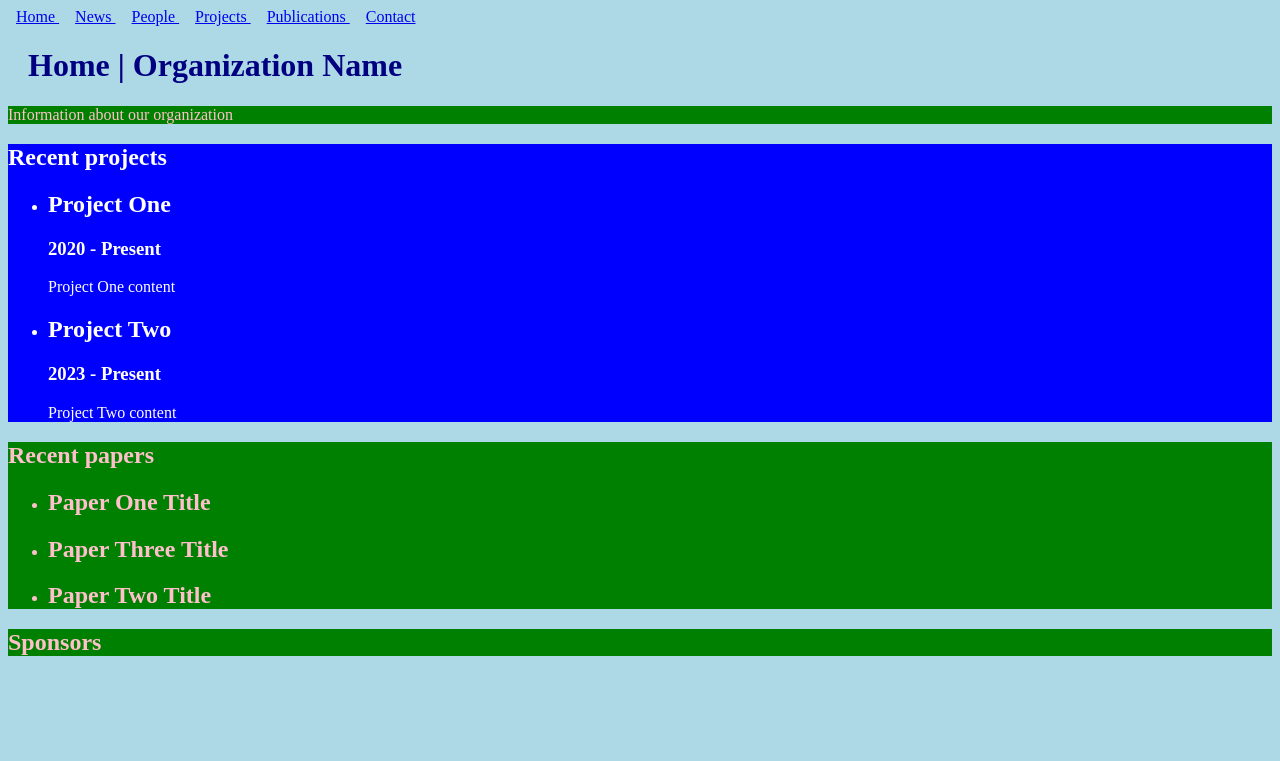
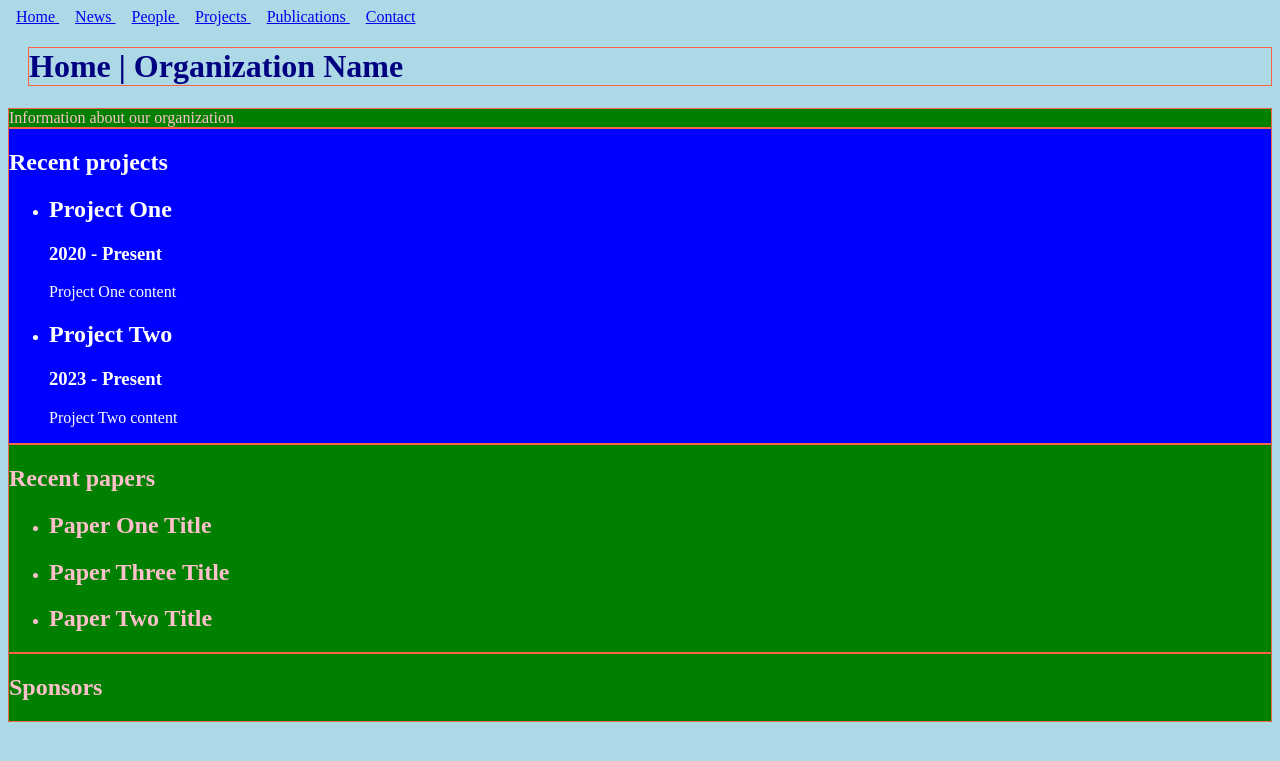
Before and after one commit to alt-thompson/sample-pages, a Jekyll site: the page built from docs/index.md, in a window 1280 px wide. Shown: the top 761 px of the page. Built offline with Jekyll 4.4.1, drawn with Linux system fonts in a browser that asks for light colours.

Commit message:
add comments and borders

```diff
--- a/docs/assets/css/style.scss
+++ b/docs/assets/css/style.scss
@@ -1,11 +1,14 @@
 ---
 ---
 
+/* CSS comment */
+/** { border: 1px solid hotpink;}*/
+
 body {background-color: lightblue;}
 
-h1 {color: navy; margin-left: 20px;}
+h1 {color: navy; margin-left: 20px; border: 1px solid tomato;}
 
-div.section {background-color: green; color: pink}
+div.section {background-color: green; color: pink; border: 1px solid tomato;}
 
 div#projects { background-color: blue; color: white;}
 
```
Also changed, not shown: 1 other file.
